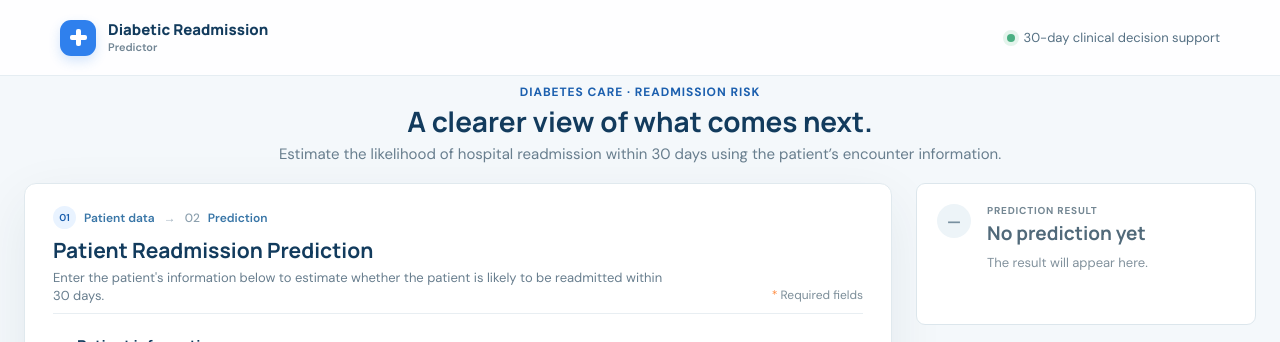
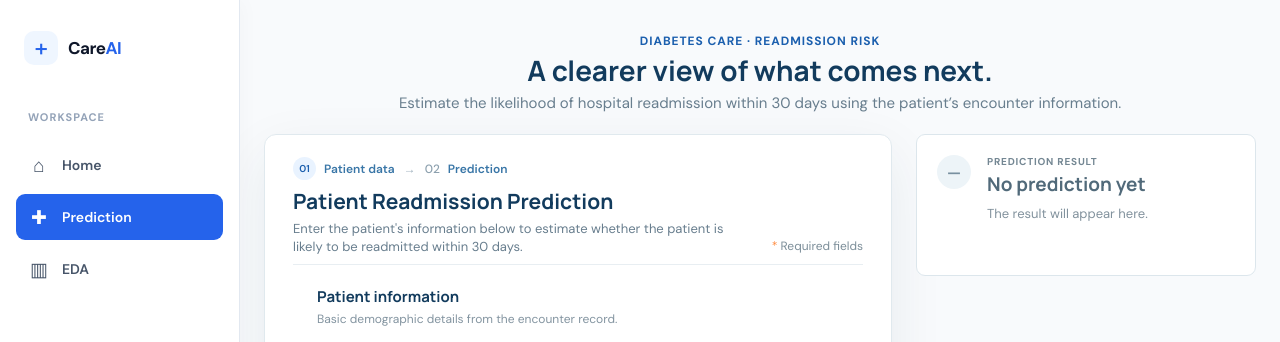
Before and after one commit to matheeshagit/FDM-Mini-Project, a React (Create React App) app in the folder front-end/: page / in a window 1280 px wide. Shown: the top 342 px of the page. Built offline with nearby package versions, Linux system fonts and the light colour scheme; no server answers.

Commit message:
create left side nav bar

```diff
--- a/front-end/src/App.js
+++ b/front-end/src/App.js
@@ -1,7 +1,32 @@
 import PredictionPage from './pages/PredictionPage';
+import Sidebar from './components/Sidebar';
+import { useState } from 'react';
 
 function App() {
-  return <PredictionPage />;
+  const [activePage, setActivePage] = useState('prediction');
+
+  return (
+    <div className="dashboard-layout">
+      <Sidebar activePage={activePage} onNavigate={setActivePage} />
+      <div className="dashboard-content">
+        {activePage === 'prediction' && <PredictionPage />}
+        {activePage === 'home' && (
+          <main className="placeholder-page">
+            <p>Healthcare analytics</p>
+            <h1>Home</h1>
+            <span>Your workspace for patient readmission insights.</span>
+          </main>
+        )}
+        {activePage === 'eda' && (
+          <main className="placeholder-page">
+            <p>Explore the data</p>
+            <h1>EDA</h1>
+            <span>Exploratory data analysis will be available here.</span>
+          </main>
+        )}
+      </div>
+    </div>
+  );
 }
 
 export default App;
--- /dev/null
+++ b/front-end/src/components/Sidebar.css
@@ -0,0 +1,238 @@
+.dashboard-layout {
+  display: flex;
+  width: 100%;
+  height: 100vh;
+  height: 100dvh;
+  min-height: 0;
+  overflow: hidden;
+  background: #f8fafc;
+}
+
+.dashboard-sidebar {
+  position: relative;
+  z-index: 1;
+  display: flex;
+  flex: 0 0 240px;
+  flex-direction: column;
+  min-height: 0;
+  padding: 28px 16px;
+  background: #ffffff;
+  border-right: 1px solid #e2e8f0;
+  box-shadow: 4px 0 18px rgba(15, 23, 42, 0.025);
+}
+
+.sidebar-heading {
+  display: flex;
+  align-items: center;
+  justify-content: space-between;
+  min-height: 40px;
+  margin: 0 8px 42px;
+}
+
+.sidebar-brand {
+  display: flex;
+  align-items: center;
+  gap: 10px;
+  color: #0f172a;
+  font-size: 17px;
+  font-weight: 700;
+  letter-spacing: -0.03em;
+}
+
+.sidebar-brand-accent {
+  color: #2563eb;
+}
+
+.sidebar-brand-mark {
+  display: grid;
+  width: 34px;
+  height: 34px;
+  place-items: center;
+  border-radius: 10px;
+  background: #eff6ff;
+  color: #2563eb;
+  font-size: 24px;
+  font-weight: 500;
+  line-height: 1;
+}
+
+.sidebar-section-label {
+  margin: 0 12px 12px;
+  color: #94a3b8;
+  font-size: 11px;
+  font-weight: 700;
+  letter-spacing: 0.09em;
+  text-transform: uppercase;
+}
+
+.sidebar-navigation {
+  display: flex;
+  flex-direction: column;
+  gap: 6px;
+}
+
+.sidebar-nav-item {
+  display: flex;
+  width: 100%;
+  min-height: 46px;
+  align-items: center;
+  gap: 13px;
+  padding: 0 13px;
+  border: 0;
+  border-radius: 9px;
+  background: transparent;
+  color: #475569;
+  cursor: pointer;
+  font-size: 14px;
+  font-weight: 600;
+  text-align: left;
+  transition: background-color 160ms ease, color 160ms ease;
+}
+
+.sidebar-nav-item:hover {
+  background: #f1f5f9;
+  color: #0f172a;
+}
+
+.sidebar-nav-item--active,
+.sidebar-nav-item--active:hover {
+  background: #2563eb;
+  color: #ffffff;
+}
+
+.sidebar-nav-icon {
+  display: inline-grid;
+  width: 20px;
+  flex: 0 0 20px;
+  place-items: center;
+  font-size: 19px;
+  font-weight: 500;
+  line-height: 1;
+}
+
+.sidebar-toggle {
+  display: none;
+}
+
+.dashboard-content {
+  flex: 1 1 auto;
+  min-width: 0;
+  min-height: 0;
+  overflow: hidden;
+}
+
+.dashboard-content > .app-shell {
+  width: 100%;
+  min-width: 0;
+}
+
+.placeholder-page {
+  display: flex;
+  min-height: 100%;
+  flex-direction: column;
+  justify-content: center;
+  padding: 48px;
+  color: #0f172a;
+}
+
+.placeholder-page p {
+  margin: 0 0 10px;
+  color: #2563eb;
+  font-size: 12px;
+  font-weight: 700;
+  letter-spacing: 0.09em;
+  text-transform: uppercase;
+}
+
+.placeholder-page h1 {
+  margin: 0 0 12px;
+  font-size: clamp(28px, 4vw, 40px);
+  letter-spacing: -0.04em;
+}
+
+.placeholder-page span {
+  max-width: 520px;
+  color: #64748b;
+  font-size: 15px;
+  line-height: 1.6;
+}
+
+@media (max-width: 1000px) {
+  .dashboard-sidebar {
+    flex-basis: 208px;
+  }
+
+  .dashboard-content {
+    overflow-y: auto;
+  }
+
+  .dashboard-content > .app-shell {
+    min-height: 0;
+  }
+}
+
+@media (max-width: 700px) {
+  .dashboard-layout {
+    height: auto;
+    min-height: 100vh;
+    min-height: 100dvh;
+    flex-direction: column;
+    overflow: visible;
+  }
+
+  .dashboard-sidebar {
+    flex: 0 0 auto;
+    padding: 12px 16px;
+    border-right: 0;
+    border-bottom: 1px solid #e2e8f0;
+    box-shadow: 0 4px 16px rgba(15, 23, 42, 0.035);
+  }
+
+  .sidebar-heading {
+    min-height: 38px;
+    margin: 0 4px;
+  }
+
+  .sidebar-toggle {
+    display: inline-flex;
+    min-height: 36px;
+    align-items: center;
+    padding: 0 12px;
+    border: 1px solid #e2e8f0;
+    border-radius: 8px;
+    background: #ffffff;
+    color: #334155;
+    cursor: pointer;
+    font-size: 13px;
+    font-weight: 600;
+  }
+
+  .sidebar-navigation {
+    display: none;
+    margin-top: 18px;
+  }
+
+  .dashboard-sidebar--expanded .sidebar-navigation {
+    display: flex;
+  }
+
+  .dashboard-content {
+    flex: 1 0 auto;
+    overflow: visible;
+  }
+
+  .dashboard-content > .app-shell {
+    min-height: 0;
+  }
+
+  .placeholder-page {
+    min-height: calc(100vh - 62px);
+    padding: 36px 24px;
+  }
+}
+
+@media (prefers-reduced-motion: reduce) {
+  .sidebar-nav-item {
+    transition: none;
+  }
+}
--- /dev/null
+++ b/front-end/src/components/Sidebar.js
@@ -0,0 +1,55 @@
+import { useState } from 'react';
+import './Sidebar.css';
+
+const navigationItems = [
+  { id: 'home', label: 'Home', icon: '⌂' },
+  { id: 'prediction', label: 'Prediction', icon: '✚' },
+  { id: 'eda', label: 'EDA', icon: '▥' }
+];
+
+function Sidebar({ activePage, onNavigate }) {
+  const [mobileExpanded, setMobileExpanded] = useState(false);
+
+  function handleNavigate(page) {
+    onNavigate(page);
+    setMobileExpanded(false);
+  }
+
+  return (
+    <aside className={`dashboard-sidebar${mobileExpanded ? ' dashboard-sidebar--expanded' : ''}`}>
+      <div className="sidebar-heading">
+        <div className="sidebar-brand">
+          <span className="sidebar-brand-mark" aria-hidden="true">+</span>
+          <span>Care<span className="sidebar-brand-accent">AI</span></span>
+        </div>
+        <button
+          className="sidebar-toggle"
+          type="button"
+          aria-expanded={mobileExpanded}
+          aria-controls="dashboard-navigation"
+          onClick={() => setMobileExpanded((expanded) => !expanded)}
+        >
+          {mobileExpanded ? 'Close menu' : 'Menu'}
+        </button>
+      </div>
+
+      <nav className="sidebar-navigation" id="dashboard-navigation" aria-label="Main navigation">
+        <p className="sidebar-section-label">Workspace</p>
+        {navigationItems.map(({ id, label, icon }) => (
+          <button
+            className={`sidebar-nav-item${activePage === id ? ' sidebar-nav-item--active' : ''}`}
+            type="button"
+            key={id}
+            aria-current={activePage === id ? 'page' : undefined}
+            onClick={() => handleNavigate(id)}
+          >
+            <span className="sidebar-nav-icon" aria-hidden="true">{icon}</span>
+            <span>{label}</span>
+          </button>
+        ))}
+      </nav>
+    </aside>
+  );
+}
+
+export default Sidebar;
--- a/front-end/src/pages/PredictionPage.js
+++ b/front-end/src/pages/PredictionPage.js
@@ -53,7 +53,6 @@ function PredictionPage() {
 
   return (
     <div className="app-shell">
-      <Header />
       <main className="page-main">
         <div className="page-intro">
           <p className="intro-kicker">Diabetes care · Readmission risk</p>
--- a/front-end/src/pages/PredictionPageStyle.css
+++ b/front-end/src/pages/PredictionPageStyle.css
@@ -826,7 +826,8 @@ a:focus-visible {
     }
 
     .page-intro {
-        /* margin-bottom: 4px; */
+        margin-bottom: 20px;
+        margin-top: 25px;
     }
 
     .intro-kicker {
```
